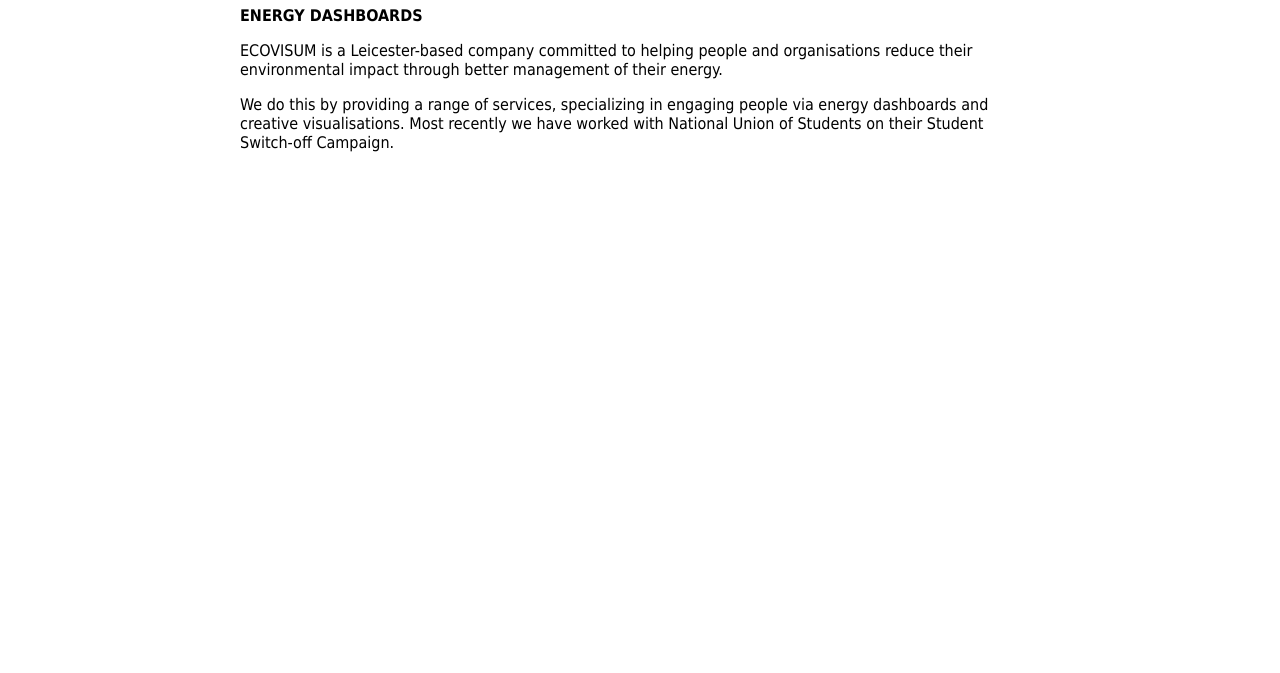
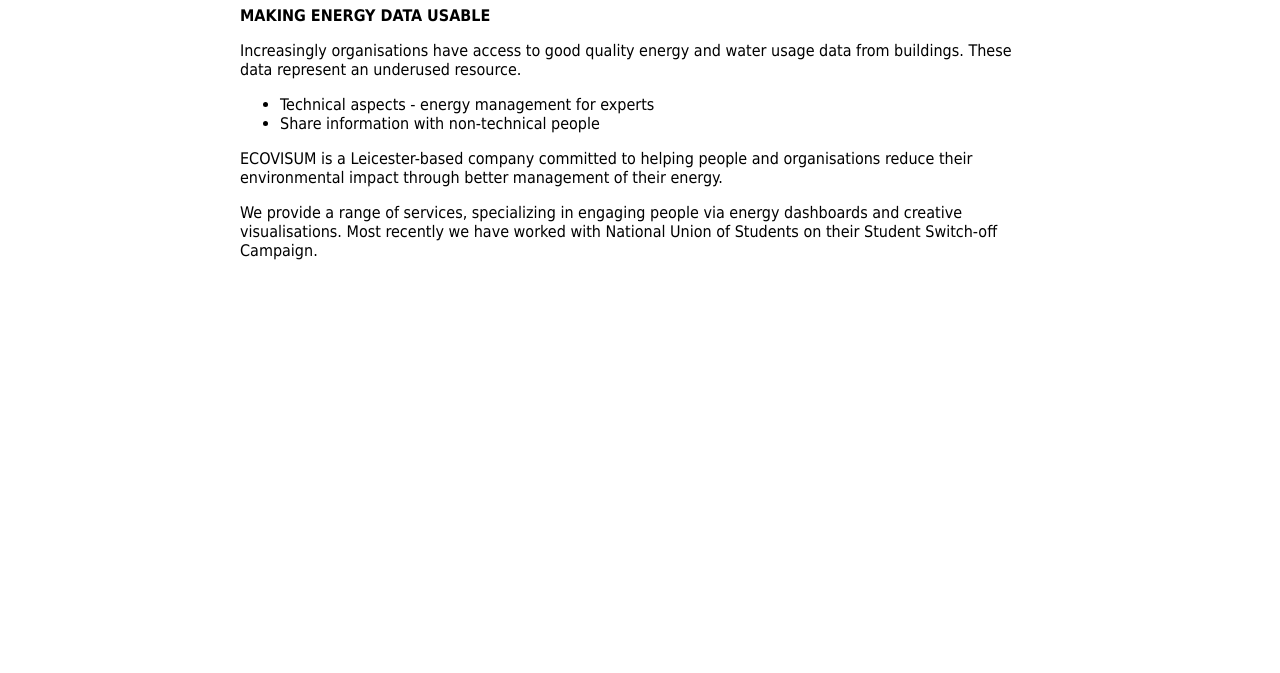
Before and after one commit to ecovisum/ecovisum-site, a plain HTML site: page index.html in a window 1280 px wide. Shown: the part 127-800 px from the top of the page. Drawn offline with Linux system fonts and the light colour scheme.

Commit message:
added text from initial new content discussion

```diff
--- a/index.html
+++ b/index.html
@@ -18,11 +18,20 @@
     <section id="page-1">
       <h1>About</h1>
 
-      <h2>ENERGY DASHBOARDS</h2>
+      <h2>MAKING ENERGY DATA USABLE</h2>
+
+      <p>Increasingly organisations have access to good quality energy and water usage data from buildings. These data represent an underused resource.</p>
+
+      <ul>
+        <li>Technical aspects - energy management for experts</li>
+        <li>Share information with non-technical people</li>
+      </ul>
 
       <p>ECOVISUM is a Leicester-based company committed to helping people and organisations reduce their environmental impact through better management of their energy.</p>
 
-      <p>We do this by providing a range of services, specializing in engaging people via energy dashboards and creative visualisations. Most recently we have worked with National Union of Students on their Student Switch-off Campaign.</p>
+      <p>We provide a range of services, specializing in engaging people via energy dashboards and creative visualisations. Most recently we have worked with National Union of Students on their Student Switch-off Campaign.</p>
+
+      <p></p>
     </section>
 
     <section id="page-2">
```
